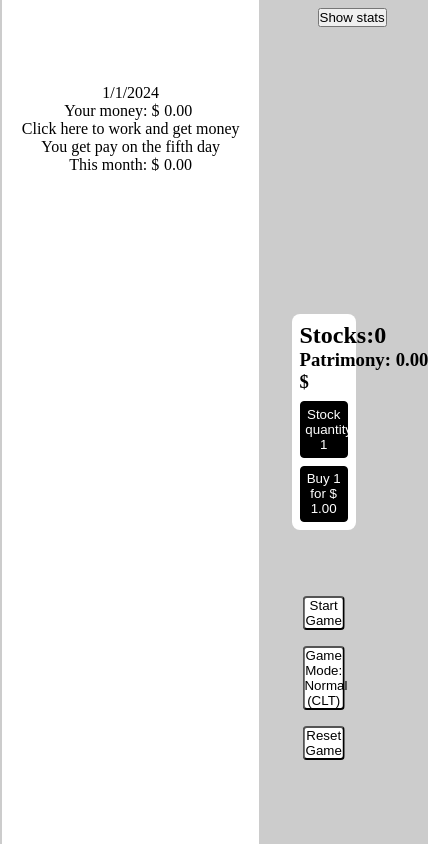
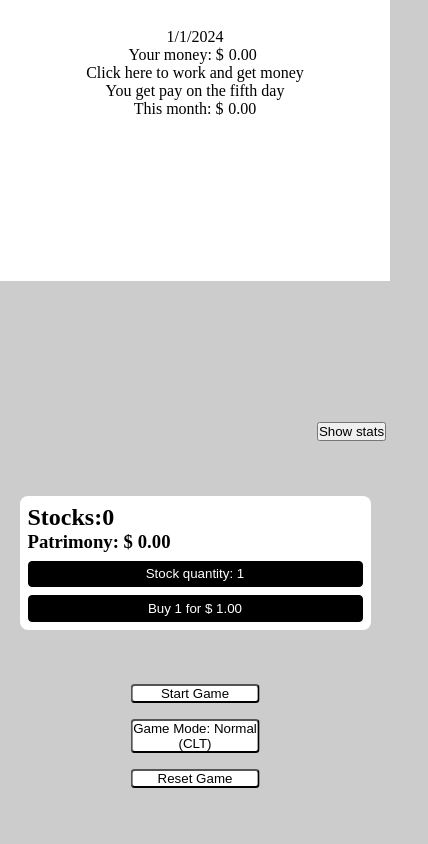
Before and after one commit to oAndin/clicker, a website: page index.html in a window 390 px wide. Shown: the whole page, 428 px wide, since content can reach past the window. Drawn offline with Linux system fonts and the light colour scheme.

Commit message:
updated css - media query

```diff
--- a/src/css/style.css
+++ b/src/css/style.css
@@ -140,7 +140,7 @@ div.walletDiv {
 
 button.showStats {
   position: absolute;
-  top: 1%;
+  top: 20%;
   right: 1%;
 }
 
@@ -153,3 +153,63 @@ div.gameStatus {
   visibility: hidden;
   background-color: #fff;
 }
+
+@media only screen and (max-width: 431px) {
+  body {
+    flex-direction: column;
+  }
+
+  main.clickArea {
+    height: 50%;
+    width: 100%;
+  }
+
+  div.gameMenu {
+    position: static;
+    width: 100%;
+  }
+
+  div.stockHandle {
+    width: 90%;
+  }
+
+  section {
+    width: 100%;
+  }
+
+  button.showStats {
+    position: absolute;
+    top: 25%;
+    right: 1%;
+  }
+
+}
+
+@media only screen and (max-width: 769px) {
+  body {
+    flex-direction: column;
+  }
+
+  main.clickArea {
+    height: 50%;
+    width: 100%;
+  }
+
+  div.gameMenu {
+    position: static;
+    width: 100%;
+  }
+
+  div.stockHandle {
+    width: 90%;
+  }
+
+  section {
+    width: 100%;
+  }
+
+  button.showStats {
+    position: absolute;
+    top: 25%;
+  }
+}
--- a/src/js/script.js
+++ b/src/js/script.js
@@ -4,7 +4,7 @@
 
 // salary variable to change game mode
 
-let salary = 0.25;
+let salary = 1;
 
 // total stats
 
@@ -29,7 +29,6 @@ function totalClickPaymentFunction() {
   if (gameStatus) {
     totalClickPayment += parseFloat(salary);
   }
-
   updateLocalStorage('totalClickPayment', totalClickPayment);
   updateUI(totalSalary, totalClickPayment);
 }
```
